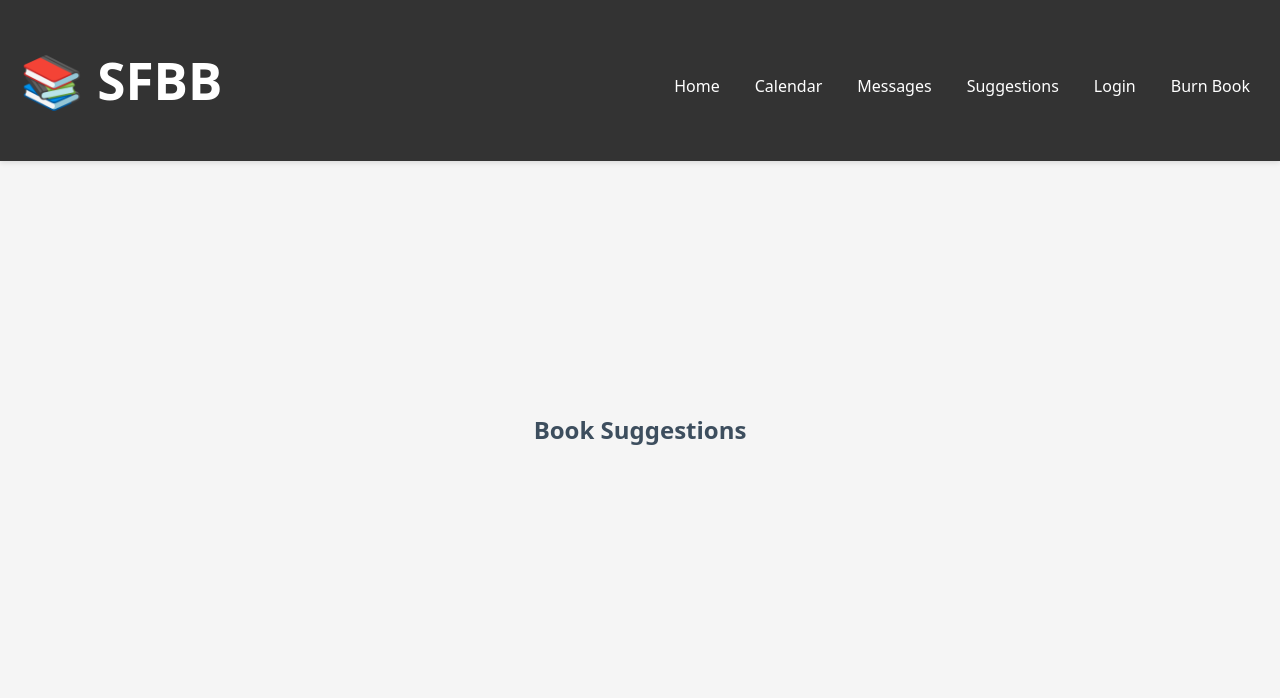
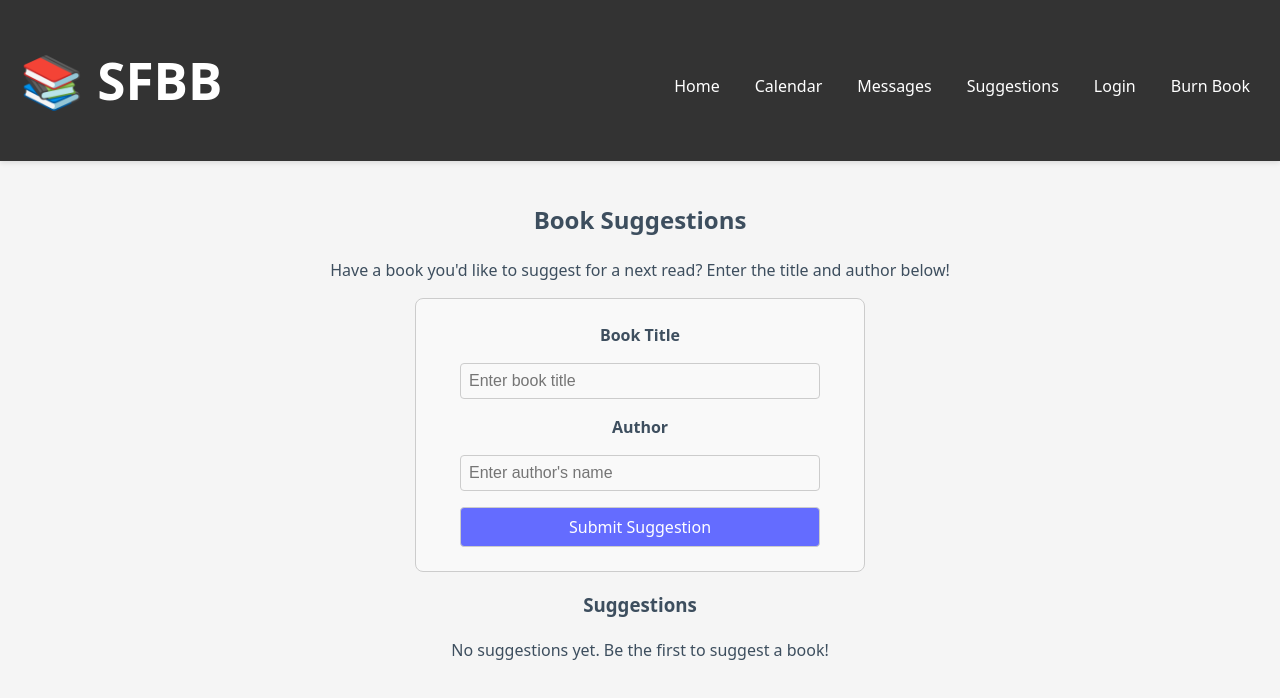
Before and after one commit to grassh0ppr/book-club, a React (Vite) app in the folder client/: page /suggestions in a window 1280 px wide. Shown: the top 698 px of the page. Built offline with nearby package versions, Linux system fonts and the light colour scheme.

Commit message:
Add BookSuggestions component with form for user book suggestions and voting functionality; include styles for improved layout

```diff
--- a/client/src/pages/BookSuggestions.jsx
+++ b/client/src/pages/BookSuggestions.jsx
@@ -1,3 +1,88 @@
+import { useState } from "react";
+import styles from "./BookSuggestions.module.css";
+
 export default function BookSuggestions() {
-  return <h2>Book Suggestions</h2>;
+  const [formData, setFormData] = useState({ title: "", author: "" });
+  const [suggestions, setSuggestions] = useState([]); // State to store suggestions
+
+  const handleChange = (e) => {
+    const { name, value } = e.target;
+    setFormData((prev) => ({ ...prev, [name]: value }));
+  };
+
+  const handleSubmit = (e) => {
+    e.preventDefault();
+    const newSuggestion = { ...formData, id: Date.now(), votes: 0 }; // Add unique ID and votes
+    setSuggestions((prev) => [...prev, newSuggestion]); // Add new suggestion to the list
+    setFormData({ title: "", author: "" }); // Reset form
+  };
+
+  const handleVote = (id, delta) => {
+    setSuggestions((prev) =>
+      prev.map((suggestion) =>
+        suggestion.id === id
+          ? { ...suggestion, votes: suggestion.votes + delta }
+          : suggestion
+      )
+    );
+  };
+
+  return (
+    <div>
+      <h2>Book Suggestions</h2>
+      <p>
+        Have a book you'd like to suggest for a next read? Enter the title and
+        author below!
+      </p>
+      <form className={styles.suggestionsForm} onSubmit={handleSubmit}>
+        <label htmlFor="title">Book Title</label>
+        <input
+          type="text"
+          id="title"
+          name="title"
+          value={formData.title}
+          onChange={handleChange}
+          placeholder="Enter book title"
+          required
+        />
+        <label htmlFor="author">Author</label>
+        <input
+          type="text"
+          id="author"
+          name="author"
+          value={formData.author}
+          onChange={handleChange}
+          placeholder="Enter author's name"
+          required
+        />
+        <button type="submit">Submit Suggestion</button>
+      </form>
+
+      <div>
+        <h3>Suggestions</h3>
+        {suggestions.length === 0 ? (
+          <p>No suggestions yet. Be the first to suggest a book!</p>
+        ) : (
+          <ul className={styles.suggestionsList}>
+            {suggestions.map((suggestion) => (
+              <li key={suggestion.id}>
+                <p>
+                  <strong>{suggestion.title}</strong> by {suggestion.author}
+                </p>
+                <div>
+                  <button onClick={() => handleVote(suggestion.id, 1)}>
+                    👍
+                  </button>
+                  <span>{suggestion.votes}</span>
+                  <button onClick={() => handleVote(suggestion.id, -1)}>
+                    👎
+                  </button>
+                </div>
+              </li>
+            ))}
+          </ul>
+        )}
+      </div>
+    </div>
+  );
 }
--- /dev/null
+++ b/client/src/pages/BookSuggestions.module.css
@@ -0,0 +1,111 @@
+.suggestionsForm {
+  display: flex;
+  flex-direction: column;
+  gap: 1rem;
+  max-width: 400px;
+  margin: 0 auto;
+  padding: 1.5rem;
+  border: 1px solid #ccc;
+  border-radius: 0.5rem;
+  background-color: #f9f9f9;
+  transition: background-color 300ms, border-color 300ms;
+}
+
+.suggestionsForm label {
+  font-weight: bold;
+}
+
+.suggestionsForm input,
+.suggestionsForm button {
+  padding: 0.5rem;
+  font-size: 1rem;
+  border: 1px solid #ccc;
+  border-radius: 0.25rem;
+}
+
+.suggestionsForm button {
+  background-color: #646cff;
+  color: white;
+  cursor: pointer;
+  transition: background-color 300ms;
+}
+
+.suggestionsForm button:hover {
+  background-color: #4a54d1;
+}
+
+/* Dark mode styles */
+@media (prefers-color-scheme: dark) {
+  .suggestionsForm {
+    background-color: #333;
+    border-color: #555;
+  }
+
+  .suggestionsForm input,
+  .suggestionsForm button {
+    border-color: #555;
+    background-color: #444;
+    color: white;
+  }
+
+  .suggestionsForm button:hover {
+    background-color: #646cff;
+  }
+}
+
+/* Suggestions list styles */
+.suggestionsList {
+  list-style: none;
+  padding: 0;
+  margin: 1rem auto;
+  max-width: 600px;
+}
+
+.suggestionsList li {
+  background-color: #f9f9f9;
+  border: 1px solid #ccc;
+  border-radius: 0.5rem;
+  padding: 1rem;
+  margin-bottom: 1rem;
+  display: flex;
+  justify-content: space-between;
+  align-items: center;
+  transition: background-color 300ms, border-color 300ms;
+}
+
+.suggestionsList li:hover {
+  background-color: #f0f0f0;
+}
+
+.suggestionsList p {
+  margin: 0;
+  font-size: 1rem;
+}
+
+.suggestionsList button {
+  background: none;
+  border: none;
+  font-size: 1.2rem;
+  cursor: pointer;
+  transition: color 300ms;
+}
+
+.suggestionsList button:hover {
+  color: #646cff;
+}
+
+/* Dark mode styles for suggestions list */
+@media (prefers-color-scheme: dark) {
+  .suggestionsList li {
+    background-color: #333;
+    border-color: #555;
+  }
+
+  .suggestionsList li:hover {
+    background-color: #444;
+  }
+
+  .suggestionsList button:hover {
+    color: #4a54d1;
+  }
+}
--- a/client/src/pages/BurnBook.jsx
+++ b/client/src/pages/BurnBook.jsx
@@ -17,7 +17,14 @@ function BurnBook() {
 
   return (
     <div className={styles.container}>
-      <h2>🔥 Burn Book: Where Books Get Roasted</h2>
+      {/* add image from public directory here */}
+      <img src="/burn-book-mean-girls-favim_com-298043.gif" alt="Burn Book" />
+      <h2>🔥 Burn Book: Where Books Get Roasted 💋</h2>
+      <p>the nastiest skank books you've ever read! do not read these!</p>
+      <p>
+        if you or a loved one have been personally victimized by a ratchet read
+        or some fugly smut, put it in the book.
+      </p>
       <form onSubmit={handleSubmit}>
         <input
           type="text"
--- a/client/src/pages/BurnBook.module.css
+++ b/client/src/pages/BurnBook.module.css
@@ -1,33 +1,54 @@
 .container {
   max-width: 600px;
   margin: auto;
+  margin-top: 200px;
+  margin-bottom: 200px;
   background: white;
   padding: 20px;
   box-shadow: 0px 0px 10px rgba(0, 0, 0, 0.1);
   border-radius: 5px;
+  transition: background-color 300ms, box-shadow 300ms;
+}
+
+img {
+  width: 420px;
 }
 
 form {
   display: flex;
   flex-direction: column;
   gap: 10px;
+  align-items: center; /* Center align the form elements */
 }
 
 input,
-textarea {
-  width: 100%;
+textarea,
+button {
+  width: 90%; /* Set consistent width for all elements */
+  max-width: 400px; /* Limit the maximum width */
   padding: 8px;
   border: 1px solid #ccc;
   border-radius: 5px;
+  background-color: #f9f9f9;
+  color: #333;
+  box-sizing: border-box; /* Ensure padding is included in the width */
+  transition: background-color 300ms, color 300ms, border-color 300ms;
+}
+
+textarea {
+  resize: vertical; /* Allow vertical resizing only */
 }
 
 button {
   background: #ff4d4d;
   color: white;
   border: none;
-  padding: 10px;
   cursor: pointer;
-  border-radius: 5px;
+  transition: background-color 300ms;
+}
+
+button:hover {
+  background: #e63939;
 }
 
 ul {
@@ -40,4 +61,33 @@ li {
   padding: 10px;
   margin-top: 10px;
   border-radius: 5px;
+  transition: background-color 300ms;
 }
+
+/* Dark mode styles */
+@media (prefers-color-scheme: dark) {
+  .container {
+    background: #333;
+    box-shadow: 0px 0px 10px rgba(0, 0, 0, 0.5);
+  }
+
+  input,
+  textarea {
+    background-color: #444;
+    color: white;
+    border-color: #555;
+  }
+
+  button {
+    background: #ff6666;
+  }
+
+  button:hover {
+    background: #ff4d4d;
+  }
+
+  li {
+    background: #4a4a4a;
+    color: white;
+  }
+}
```
